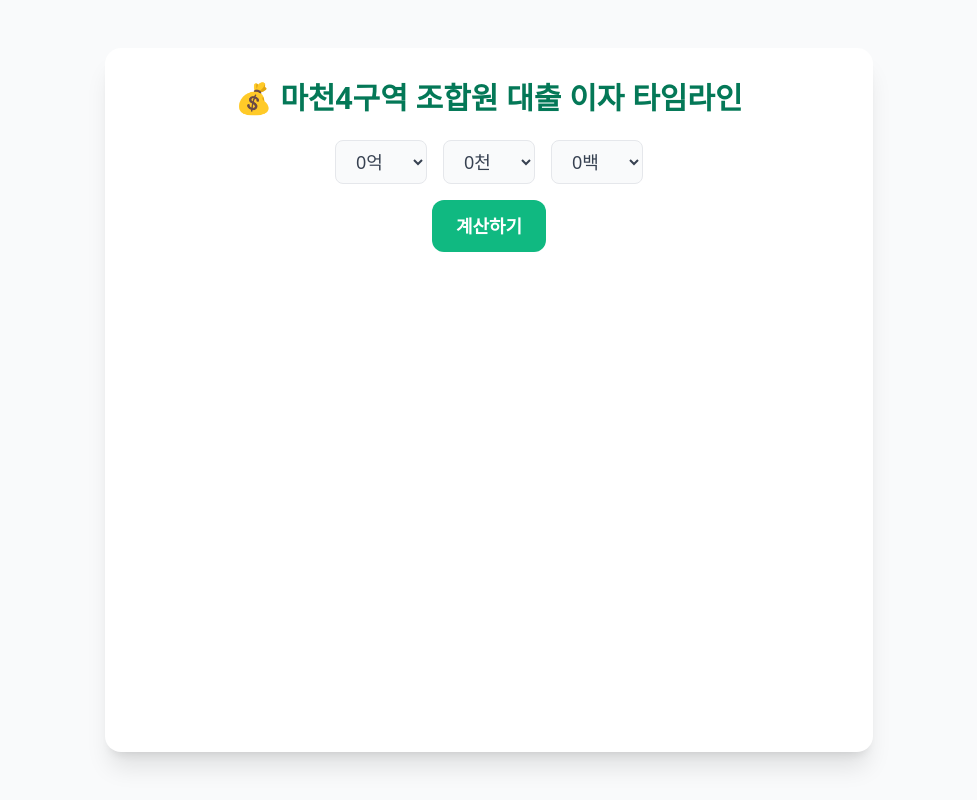
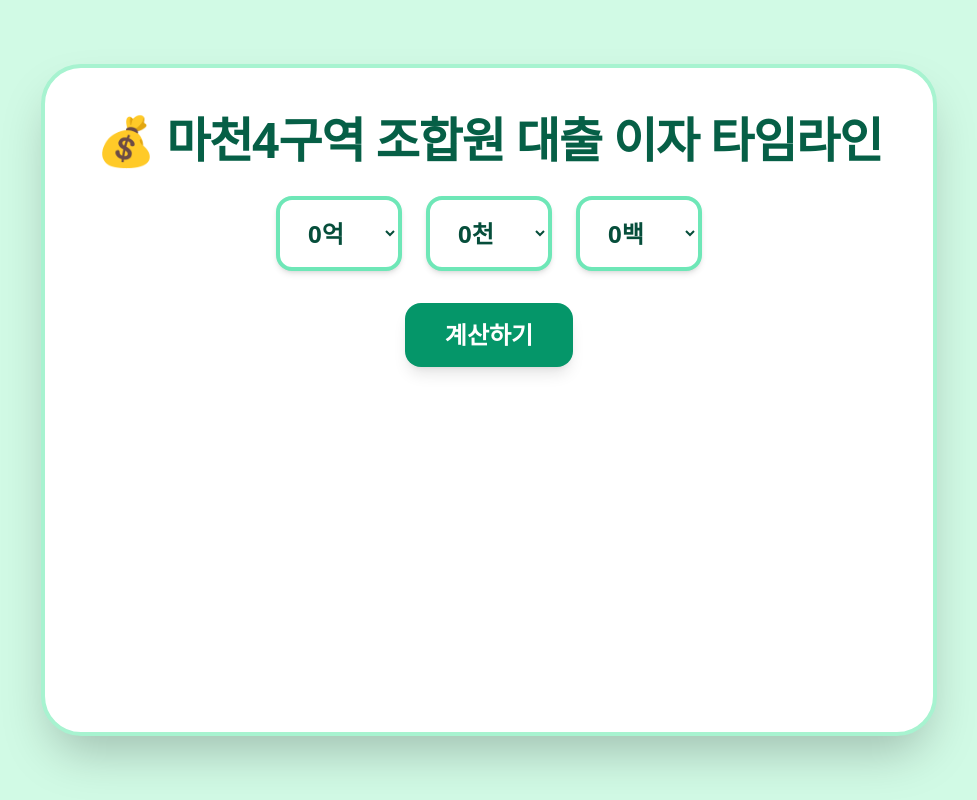
Before and after one commit to emhcrace/macheon4-loan-calculator, a React (Vite) app: page / in a window 1280 px wide. Shown: the whole page, without its empty margins (151-1128 px from the left). Built offline with nearby package versions, Linux system fonts and the light colour scheme.

Commit message:
Enhance accessibility styling for seniors

```diff
--- a/src/App.jsx
+++ b/src/App.jsx
@@ -88,9 +88,9 @@ export default function App() {
   };
 
   return (
-    <div className="min-h-screen bg-gray-50 flex justify-center py-12 px-6">
-      <div className="bg-white rounded-2xl shadow-xl w-full max-w-3xl p-8">
-        <h1 className="text-3xl font-extrabold text-center text-emerald-700 mb-6">
+    <div className="min-h-screen bg-emerald-100 flex justify-center py-16 px-6">
+      <div className="bg-white rounded-[2.5rem] shadow-2xl w-full max-w-4xl p-12 border-4 border-emerald-200">
+        <h1 className="text-4xl md:text-5xl font-black text-center text-emerald-800 tracking-tight mb-8">
           💰 마천4구역 조합원 대출 이자 타임라인
         </h1>
 
@@ -99,7 +99,7 @@ export default function App() {
         <div className="text-center mt-4">
           <button
             onClick={handleCalculate}
-            className="bg-emerald-500 hover:bg-emerald-600 text-white text-lg px-6 py-3 rounded-xl font-semibold transition-all"
+            className="bg-emerald-600 hover:bg-emerald-700 focus-visible:ring-4 focus-visible:ring-emerald-300 text-white text-2xl px-10 py-4 rounded-2xl font-bold transition-all shadow-lg"
           >
             계산하기
           </button>
--- a/src/components/LoanAmountSelector.jsx
+++ b/src/components/LoanAmountSelector.jsx
@@ -7,10 +7,10 @@ export default function LoanAmountSelector({ setAmount }) {
   const range = (n) => [...Array(n).keys()];
 
   return (
-    <div className="flex flex-wrap gap-4 justify-center mb-4 text-lg font-medium text-gray-700">
+    <div className="flex flex-wrap gap-6 justify-center mb-8 text-2xl font-bold text-emerald-900">
       <select
         onChange={(e) => handleChange("eok", e.target.value)}
-        className="border rounded-lg px-4 py-2 bg-gray-50 focus:ring-2 focus:ring-emerald-300"
+        className="border-4 border-emerald-300 rounded-2xl px-6 py-4 bg-white shadow-md focus:outline-none focus:ring-4 focus:ring-emerald-400 text-emerald-900"
       >
         <option value="0">0억</option>
         {range(10).map((i) => (
@@ -22,7 +22,7 @@ export default function LoanAmountSelector({ setAmount }) {
 
       <select
         onChange={(e) => handleChange("cheon", e.target.value)}
-        className="border rounded-lg px-4 py-2 bg-gray-50 focus:ring-2 focus:ring-emerald-300"
+        className="border-4 border-emerald-300 rounded-2xl px-6 py-4 bg-white shadow-md focus:outline-none focus:ring-4 focus:ring-emerald-400 text-emerald-900"
       >
         <option value="0">0천</option>
         {range(10).map((i) => (
@@ -34,7 +34,7 @@ export default function LoanAmountSelector({ setAmount }) {
 
       <select
         onChange={(e) => handleChange("baek", e.target.value)}
-        className="border rounded-lg px-4 py-2 bg-gray-50 focus:ring-2 focus:ring-emerald-300"
+        className="border-4 border-emerald-300 rounded-2xl px-6 py-4 bg-white shadow-md focus:outline-none focus:ring-4 focus:ring-emerald-400 text-emerald-900"
       >
         <option value="0">0백</option>
         {range(10).map((i) => (
--- a/src/components/Timeline.jsx
+++ b/src/components/Timeline.jsx
@@ -23,12 +23,12 @@ export default function Timeline({ data }) {
   }, []);
 
   return (
-    <div className="relative flex justify-center py-8 w-full max-w-3xl mx-auto">
+    <div className="relative flex justify-center py-10 w-full max-w-4xl mx-auto">
       {/* 수직 라인 */}
-      <div className="absolute left-[1.5rem] top-0 bottom-0 w-[3px] bg-gray-200"></div>
+      <div className="absolute left-[1.6rem] top-0 bottom-0 w-[5px] bg-emerald-200"></div>
 
       {/* 타임라인 아이템들 */}
-      <div className="flex flex-col gap-8 pl-10 w-full relative">
+      <div className="flex flex-col gap-10 pl-14 w-full relative">
         {data.map((d, i) => {
           // 라인 색상 분기
           const lineColor =
@@ -37,6 +37,20 @@ export default function Timeline({ data }) {
               : d.color === "green"
               ? "border-emerald-500"
               : "border-rose-500";
+
+          const accentClasses =
+            d.color === "gray"
+              ? "border-slate-400 bg-slate-50 text-slate-900"
+              : d.color === "green"
+              ? "border-emerald-500 bg-emerald-50 text-emerald-900"
+              : "border-rose-500 bg-rose-50 text-rose-900";
+
+          const headlineColor =
+            d.color === "green"
+              ? "text-emerald-900"
+              : d.color === "red"
+              ? "text-rose-900"
+              : "text-slate-900";
 
           const isLast = i === data.length - 1;
 
@@ -48,13 +62,13 @@ export default function Timeline({ data }) {
               className="relative flex items-start"
             >
               {/* 왼쪽 타임라인 */}
-              <div className="relative flex flex-col items-center mr-4">
+              <div className="relative flex flex-col items-center mr-6">
                 {/* 위쪽 라인 */}
                 {i > 0 && (
                   <div
-                    className={`absolute top-0 w-[3px] ${
+                    className={`absolute top-0 w-[5px] ${
                       d.color === "gray"
-                        ? "bg-gray-300"
+                        ? "bg-slate-300"
                         : d.color === "green"
                         ? "bg-emerald-500"
                         : "bg-rose-500"
@@ -65,19 +79,19 @@ export default function Timeline({ data }) {
 
                 {/* 점 */}
                 <div
-                  className={`relative z-10 w-5 h-5 rounded-full border-4 ${lineColor} ${
+                  className={`relative z-10 w-7 h-7 rounded-full border-[6px] ${lineColor} ${
                     d.color === "gray"
-                      ? "bg-gray-300"
+                      ? "bg-slate-300"
                       : d.color === "green"
                       ? "bg-emerald-500"
                       : "bg-rose-500"
-                  } shadow-md`}
+                  } shadow-xl`}
                 ></div>
 
                 {/* 아래쪽 라인 */}
                 {!isLast && (
                   <div
-                    className={`absolute bottom-0 w-[3px] ${
+                    className={`absolute bottom-0 w-[5px] ${
                       d.color === "red"
                         ? "bg-rose-500"
                         : d.color === "green"
@@ -90,29 +104,33 @@ export default function Timeline({ data }) {
               </div>
 
               {/* 오른쪽 내용 */}
-              <div className="ml-2">
-                <h3 className="font-semibold text-gray-900 text-xl">
+              <div
+                className={`ml-2 rounded-3xl px-8 py-6 shadow-lg border-l-8 ${accentClasses}`}
+              >
+                <h3 className={`font-extrabold text-3xl ${headlineColor}`}>
                   {d.label}
                 </h3>
                 {d.isFuture && d.relativeLabel && (
-                  <p className="text-sm text-gray-500 mb-3">
+                  <p className="text-xl text-slate-600 font-semibold mt-2">
                     {d.relativeLabel}
                   </p>
                 )}
                 <p
-                  className={`text-base font-semibold ${
+                  className={`text-2xl font-bold mt-4 ${
                     d.color === "green"
                       ? "text-emerald-700"
                       : d.color === "red"
                       ? "text-rose-700"
-                      : "text-gray-700"
+                      : "text-slate-700"
                   }`}
                 >
                   누적 이자{" "}
-                  <span className="text-gray-800">
+                  <span className="text-slate-900">
                     {d.cumulative.toLocaleString("ko-KR")}원
                   </span>{" "}
-                  <span className="text-gray-400 text-sm">({d.korean})</span>
+                  <span className="text-slate-500 text-lg font-medium">
+                    ({d.korean})
+                  </span>
                 </p>
               </div>
             </div>
```
